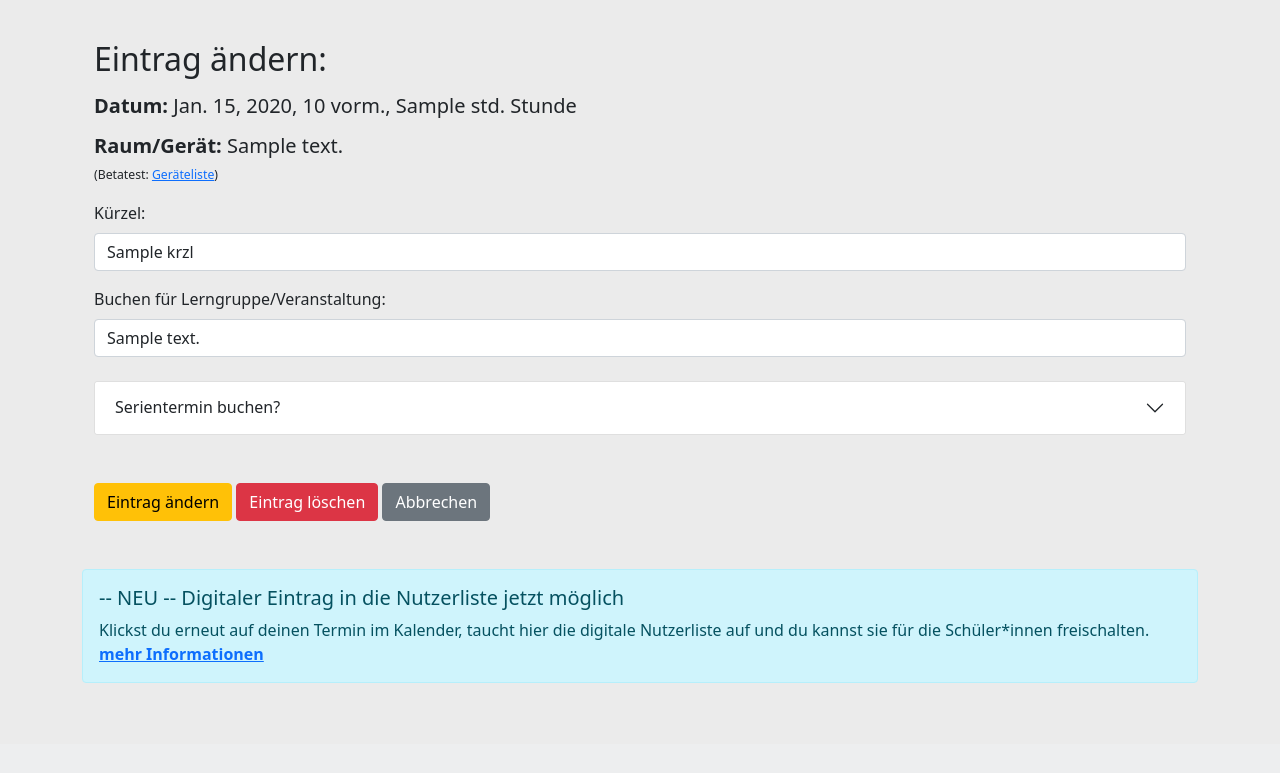
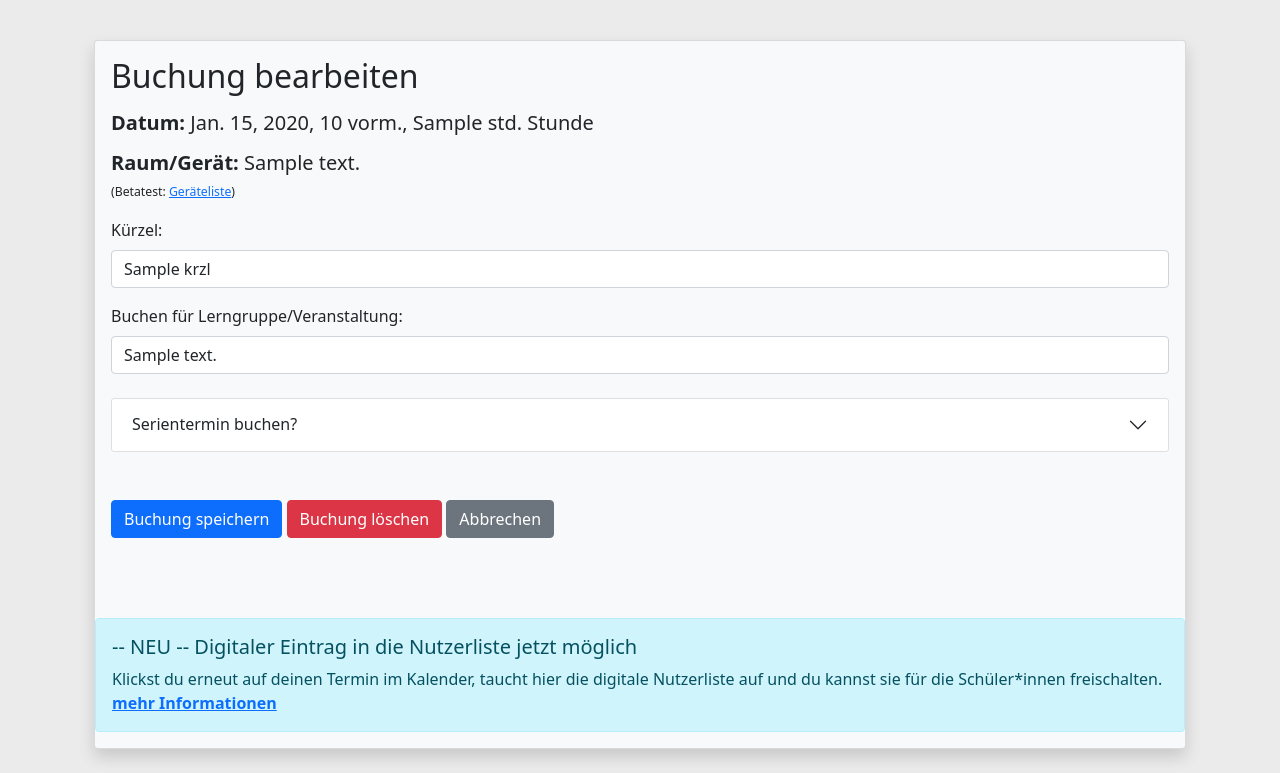
Before and after one commit to pyphil/DjangoBuchungstool, a Django app: template buchungstool/templates/buchungstoolEntry.html in a window 1280 px wide. Shown: the part 56-829 px from the top of the page. Before the commit the page ends 739 px from the top, so only its background shows below. Run offline with Django 3.2, Linux system fonts and the light colour scheme; tables that the repository leaves empty hold one stand-in row (values such as "Sample post"); the template is opened without the code that fills it: values that come from a table or form of the project are taken from there, most other values are stand-ins (such as "Sample title", 1, 10 or a date in 2020).

Commit message:
Entry card design

```diff
--- a/buchungstool/templates/buchungstoolEntry.html
+++ b/buchungstool/templates/buchungstoolEntry.html
@@ -15,10 +15,12 @@
 {% block content %}
 
 <div class="container">
+<div class="card shadow bg-light">
+<div class="card-body">
   {% if buttontext == "" %}
   <h2>Eintrag hinzufügen</h2>
   {% else %}
-  <h2>Eintrag ändern:</strong></h2>
+  <h2>Buchung bearbeiten</strong></h2>
   {% endif %}
   <h5 class="mt-3"><strong>Datum: </strong>{{ date }}, {{ std }}. Stunde</h5>
   <h5 class="mt-3"><strong>Raum/Gerät:</strong> {{room_text}}</h5> <small><small>(Betatest: <a href="{% url 'devicelist' room isodate std %}">Geräteliste</a>)</small></small>
@@ -99,8 +101,8 @@
       {% elif alert or warning_empty and not update %}
       <button type="submit" name="save" value="save" class="btn btn-primary">Speichern</button>
       {% else %}
-      <button type="submit" name="update" value="update" class="btn btn-warning">Eintrag ändern</button>
-      <button type="submit" class="btn btn-danger" name="delete" value="delete">Eintrag löschen</button>
+      <button type="submit" name="update" value="update" class="btn btn-primary">Buchung speichern</button>
+      <button type="submit" class="btn btn-danger" name="delete" value="delete">Buchung löschen</button>
       {% endif %}
       <button type="submit" class="btn btn-secondary" value="cancel" name="cancel">Abbrechen</button>
     </div>
@@ -395,7 +397,8 @@
 
               <div class="row align-items-center mt-2">
                 <div class="col">
-                  <button type="submit" class="btn btn-primary" name="submit_student" value="submit_student">Speichern</button>
+                  <button type="submit" class="btn btn-primary" name="submit_student" value="submit_student">
+                    <i class="bi bi-save"> </i>Speichern</button>
                 </div>
               </div>
 
@@ -407,5 +410,7 @@
     {% endif %}
   </form>
 </div>
+</div>
+</div>
 
 {% endblock content %}
--- a/buchungstool/views.py
+++ b/buchungstool/views.py
@@ -1,4 +1,3 @@
-from distutils.log import warn
 from django.shortcuts import redirect, render, get_object_or_404
 from .models import Booking, Room, BookingFormIpad
 from userlist.models import Userlist
```
